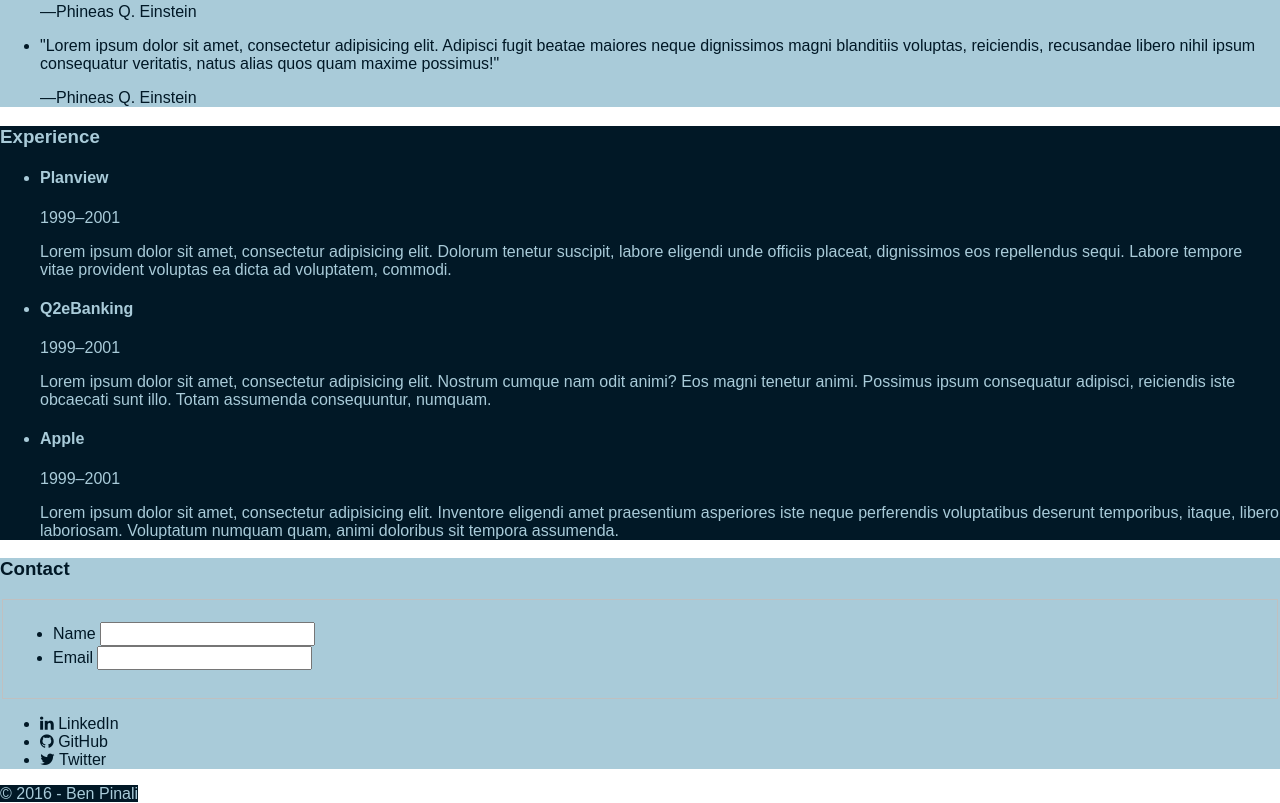
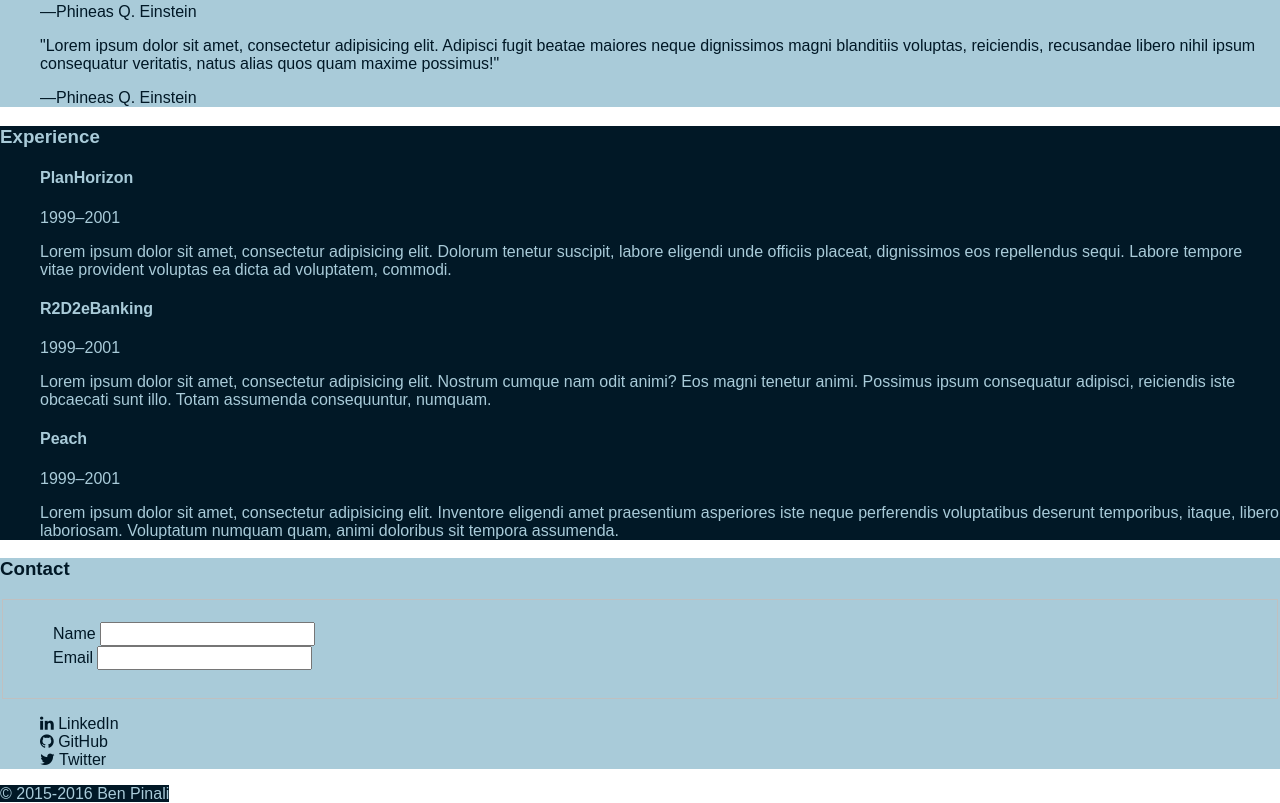
Before and after one commit to bpinali/portfolio, a plain HTML site: page index.html in a window 1280 px wide. Shown: the part 827-1630 px from the top of the page. Drawn offline with Linux system fonts and the light colour scheme.

Commit message:
Added list styles and edited footer

```diff
--- a/css/style.css
+++ b/css/style.css
@@ -16,12 +16,17 @@
 
 body {}
 
+ol,
+ul {
+    list-style: none;
+}
+
 
 /* Header styles
     (all the styles inside the < header > or < nav > tags)
 */
 
-.top-navigation .links li {
+.top-navigation li {
     display: inline-block;
 }
 
--- a/index.html
+++ b/index.html
@@ -13,7 +13,7 @@
     <header>
         <div class="masthead">
             <h1>Ben Pinali</h1>
-            <h2>Front End Web Developer</h2>
+            <h2>Front-End Web Developer</h2>
         </div>
         <nav class="top-navigation">
             <ul class="links">
@@ -89,17 +89,17 @@
         <h3>Experience</h3>
         <ul>
             <li>
-                <h4>Planview</h4>
+                <h4>PlanHorizon</h4>
                 <p>1999&ndash;2001</p>
                 <p>Lorem ipsum dolor sit amet, consectetur adipisicing elit. Dolorum tenetur suscipit, labore eligendi unde officiis placeat, dignissimos eos repellendus sequi. Labore tempore vitae provident voluptas ea dicta ad voluptatem, commodi.</p>
             </li>
             <li>
-                <h4>Q2eBanking</h4>
+                <h4>R2D2eBanking</h4>
                 <p>1999&ndash;2001</p>
                 <p>Lorem ipsum dolor sit amet, consectetur adipisicing elit. Nostrum cumque nam odit animi? Eos magni tenetur animi. Possimus ipsum consequatur adipisci, reiciendis iste obcaecati sunt illo. Totam assumenda consequuntur, numquam.</p>
             </li>
             <li>
-                <h4>Apple</h4>
+                <h4>Peach</h4>
                 <p>1999&ndash;2001</p>
                 <p>Lorem ipsum dolor sit amet, consectetur adipisicing elit. Inventore eligendi amet praesentium asperiores iste neque perferendis voluptatibus deserunt temporibus, itaque, libero laboriosam. Voluptatum numquam quam, animi doloribus sit tempora assumenda.</p>
             </li>
@@ -135,7 +135,7 @@
         </ul>
     </section>
     <foooter class="dark">
-        <span class="copy">&copy; 2016 - Ben Pinali</span>
+        <span class="copy">&copy; 2015-2016 Ben Pinali</span>
     </foooter>
 </body>
 
```
